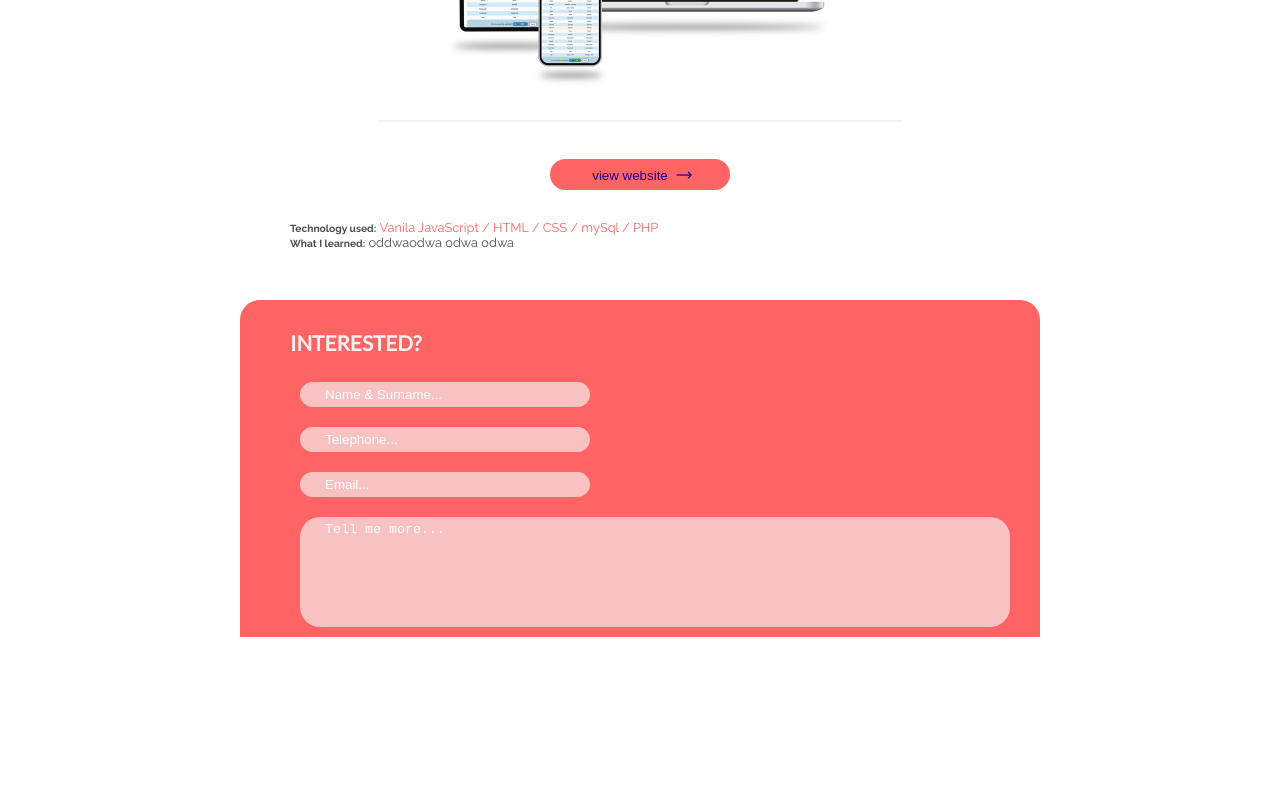
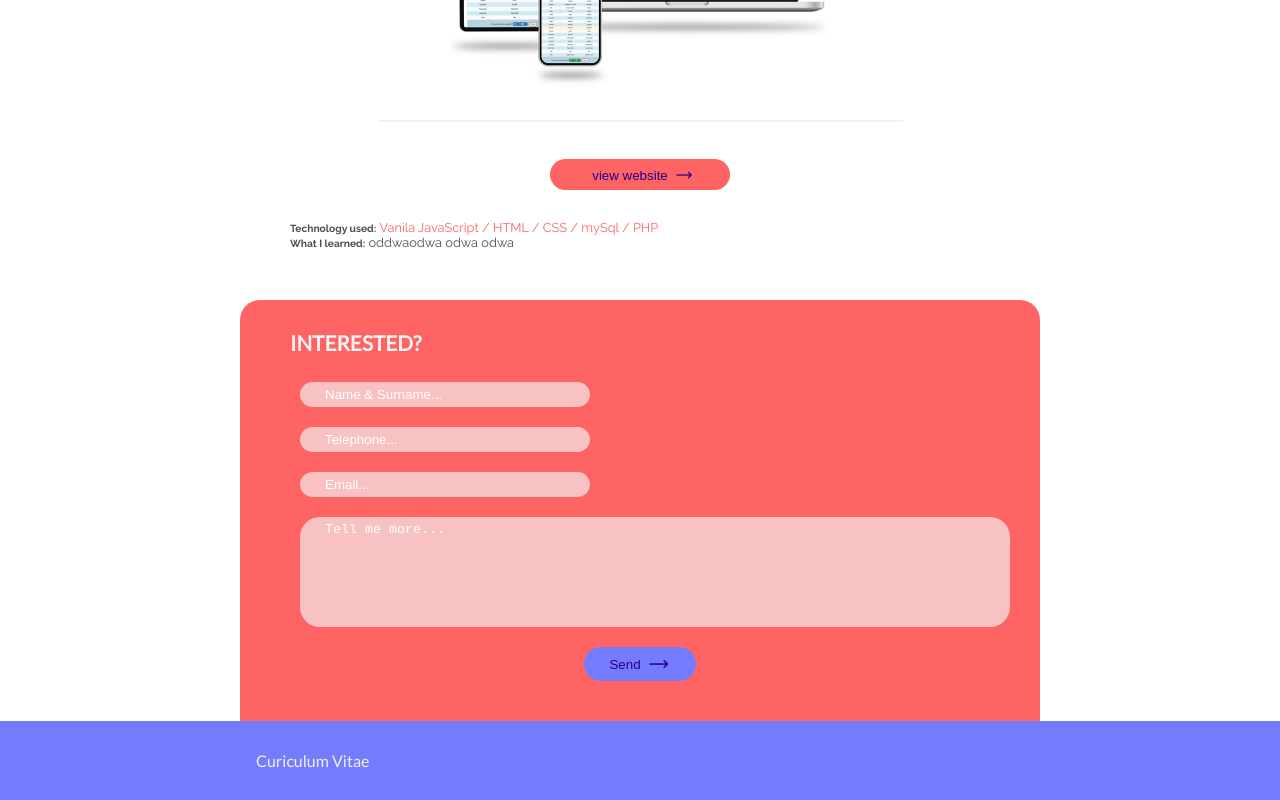
Before and after one commit to Wojciach/wyrwoj.website, a React (Create React App) app: page / in a window 1280 px wide. Shown: the part 1540-2340 px from the top of the page. Before the commit the page ends 2177 px from the top, so only its background shows below. Built offline with nearby package versions, Linux system fonts and the light colour scheme.

Commit message:
before branch

```diff
--- a/src/App.js
+++ b/src/App.js
@@ -6,7 +6,8 @@ import Skill from './Skill';
 import description from './description';
 import Introduction from './Introduction';
 import Portfolio from './Portfolio';
-import ContactForm from './ContactForm'
+import ContactForm from './ContactForm';
+import Footer from './Footer';
 
 
 function SkillList() {
@@ -72,6 +73,7 @@ function App() {
 
       <Portfolio />
       <ContactForm />
+      <Footer />
     </>
 
   );
--- a/src/ContactForm.js
+++ b/src/ContactForm.js
@@ -11,9 +11,10 @@ function ContactForm() {
                 <input type="text" placeholder="Name & Surname..."/>
                 <input type="text" placeholder="Telephone..."/>
                 <input type="text" placeholder="Email..."/>
-                <textarea rows="130" placeholder="Tell me more...">
 
-                </textarea>
+                <textarea rows="130" placeholder="Tell me more..."></textarea>
+
+                <button>Send<span className="material-symbols-rounded">trending_flat</span></button>
             </form>
 
         </div>
--- /dev/null
+++ b/src/Footer.js
@@ -0,0 +1,16 @@
+import "./footer.scss"
+
+function Footer() {
+
+
+    return(
+
+        <>
+            <div id="footer">
+                <div>Curiculum Vitae</div>
+            </div>
+        </>
+    )
+}
+
+export default Footer;
--- a/src/contactForm.scss
+++ b/src/contactForm.scss
@@ -4,7 +4,7 @@
     box-sizing: border-box;
     border-radius: 20px 20px 0 0;
     background-color: $red;
-
+    padding-bottom: 40px;
 
     h2 {
         padding-top: 30px;
@@ -31,6 +31,7 @@
             &:focus {
                 outline: none;
            }
+
         }
         textarea {
 
@@ -38,6 +39,24 @@
             height: 100px;
             resize: none;
         }
+        button {
+            display: flex;
+            align-content: center;
+            align-items: center;
+            justify-content:space-between;
+            border-radius: 20px;
+            border: none;
+            width: auto;
+            padding: 5px 25px;
+            margin-top: 10px;
+            margin-right: auto;
+            margin-left: auto;
+            background-color: $violet-2;
+            color: $violet-3;
+            span {
+                margin-left: 6px;
+            }
+            }
 
     }
 }
--- /dev/null
+++ b/src/footer.scss
@@ -0,0 +1,16 @@
+@import "colorsAndFonts";
+
+#footer {
+    position: relative;
+    display: block ;
+
+  //  height: 100px;
+    width: 100%;
+    background-color: $violet-2;
+    color: $grey-1;
+    >div {
+        padding-left: 20%;
+        padding-top: 30px;
+        padding-bottom: 30px;
+    }
+}
```
